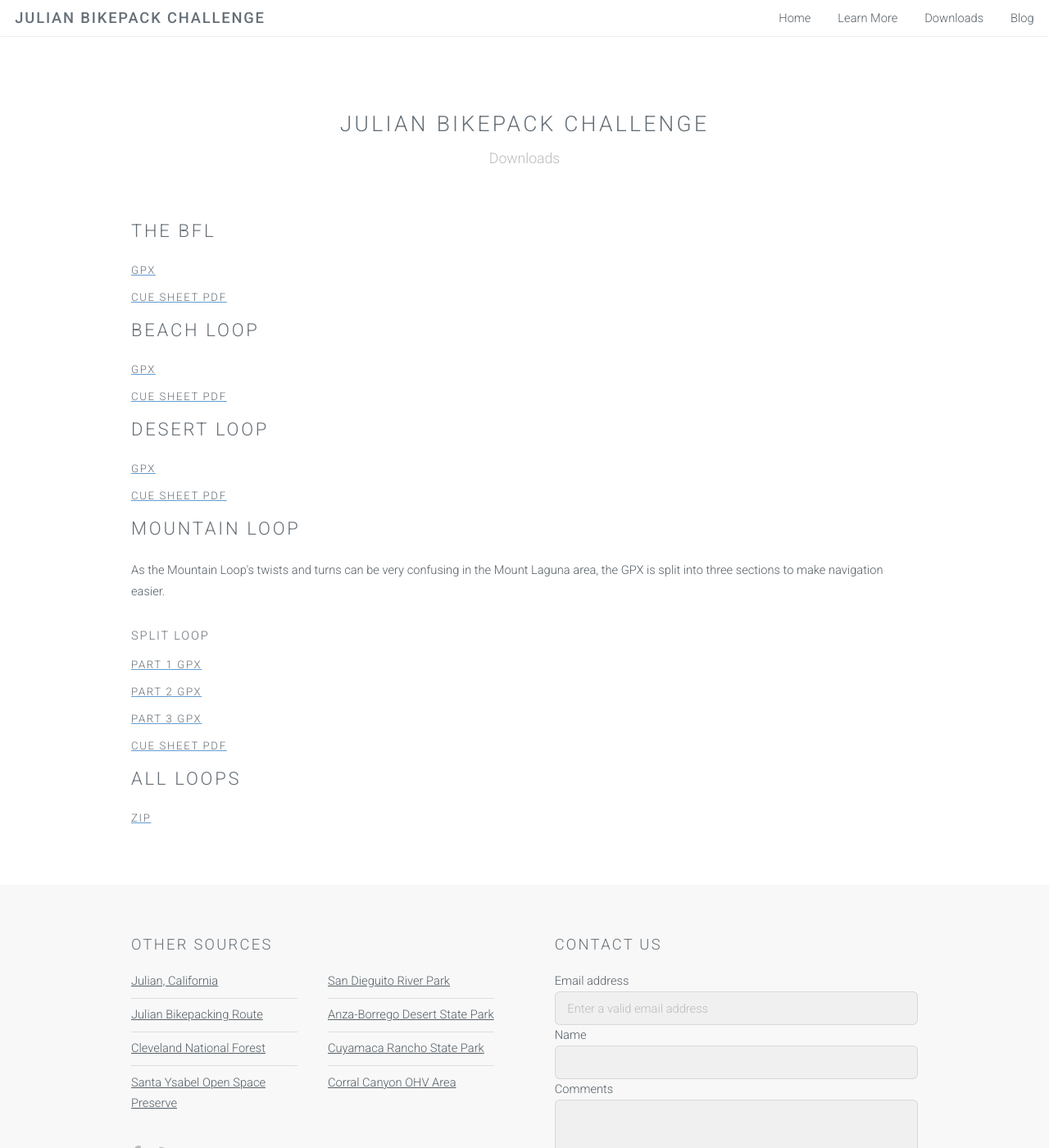
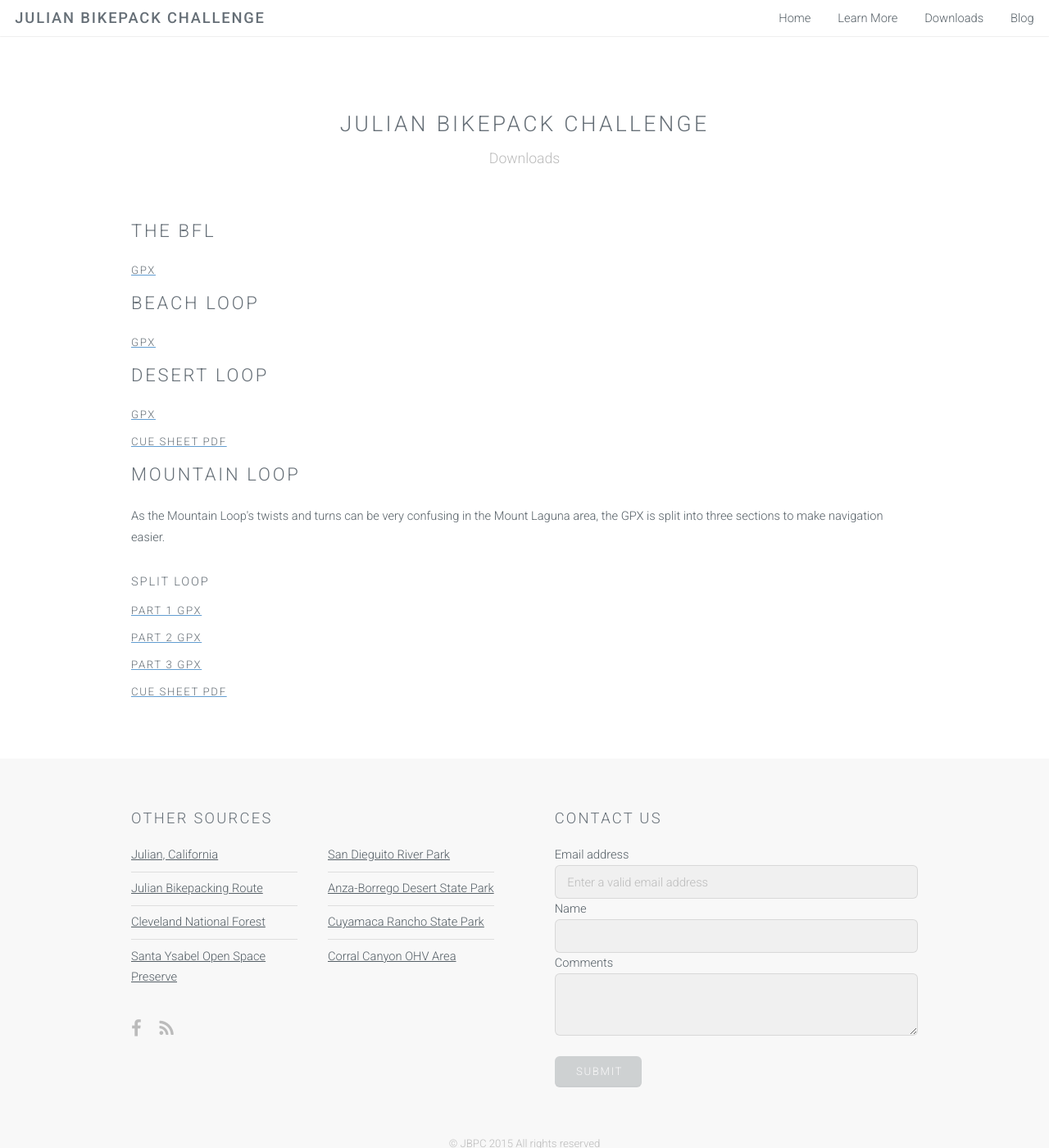
Before and after one commit to Nkawu/jbpc, a Jekyll site: the page built from downloads.html, in a window 1280 px wide and 1400 px high. Shown: the whole window at 82% size. Built offline with Jekyll 4.4.1, drawn with Linux system fonts in a browser that asks for light colours; some of the changed lines change nothing that is shown.

Commit message:
Update downloads.html

```diff
--- a/downloads.html
+++ b/downloads.html
@@ -11,15 +11,15 @@ layout: default
     <div class="container">
         <section>
             <h2>THE BFL</h2>
-            <a href="{{ site.baseurl }}/downloads/jbpc_bfl_2017-09-28_10k.gpx"><h5>GPX</h5></a>
-            <a href="{{ site.baseurl }}/downloads/jbpc_2017_cue_sheets_-_bfl.pdf"><h5>Cue Sheet PDF</h5></a>
+            <a href="{{ site.baseurl }}/downloads/jbpc_bfl_2018-04-08_10k.gpx"><h5>GPX</h5></a>
+            <!--<a href="{{ site.baseurl }}/downloads/jbpc_2017_cue_sheets_-_bfl.pdf"><h5>Cue Sheet PDF</h5></a>-->
         </section>
     </div>
     <div class="container">
         <section>
             <h2>BEACH LOOP</h2>
-            <a href="{{ site.baseurl }}/downloads/jbpc_beach_loop_2017-09-28_10k.gpx"><h5>GPX</h5></a>
-            <a href="{{ site.baseurl }}/downloads/jbpc_2017_cue_sheets_-_beach.pdf"><h5>Cue Sheet PDF</h5></a>
+            <a href="{{ site.baseurl }}/downloads/jbpc_beach_loop_2018-04-08_10k.gpx"><h5>GPX</h5></a>
+            <!--<a href="{{ site.baseurl }}/downloads/jbpc_2017_cue_sheets_-_beach.pdf"><h5>Cue Sheet PDF</h5></a>-->
         </section>
     </div>
     <div class="container">
@@ -40,10 +40,10 @@ layout: default
             <a href="{{ site.baseurl }}/downloads/jbpc_2017_cue_sheets_-_mountain.pdf"><h5>Cue Sheet PDF</h5></a>
         </section>
     </div>
-    <div class="container">
+    <!--<div class="container">
         <section>
             <h2>ALL LOOPS</h2>
             <a href="{{ site.baseurl }}/downloads/jbpc_all_loops_2017-10-03.zip"><h5>ZIP</h5></a>
         </section>
-    </div>
+    </div>-->
 </section>
```
